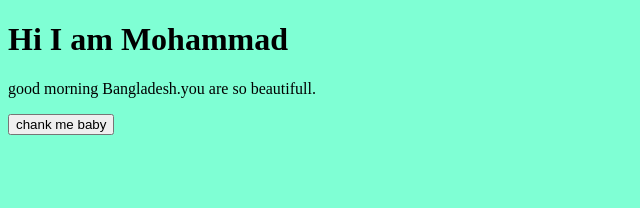
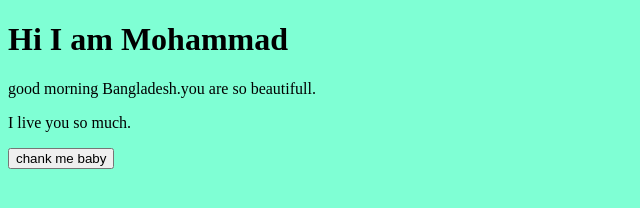
Before and after one commit to mohammadbiswash/my-new-gui, a plain HTML site: page index.html in a window 1280 px wide. Shown: the whole page, without its empty margins (0-640 px from the left). Drawn offline with Linux system fonts and the light colour scheme.

Commit message:
some changes

```diff
--- a/index.html
+++ b/index.html
@@ -12,6 +12,7 @@
         <p>
             good morning Bangladesh.you are so beautifull.
         </p>
+        <p>I live you so much.</p>
     </div>
 </body>
 
```
